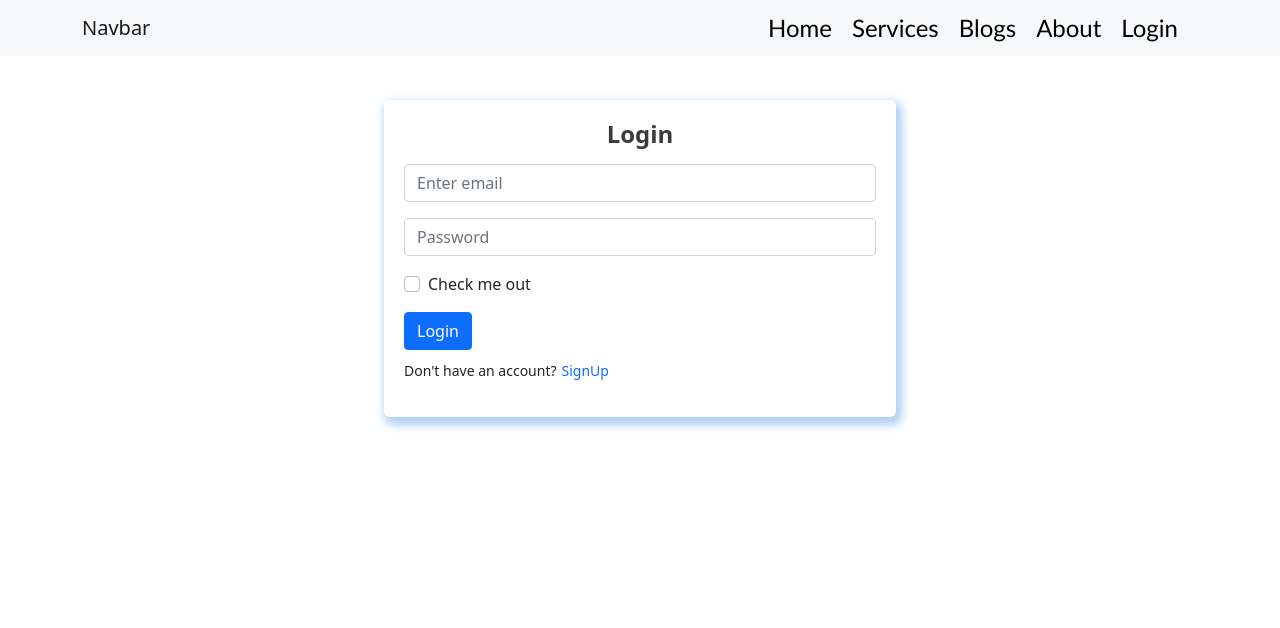
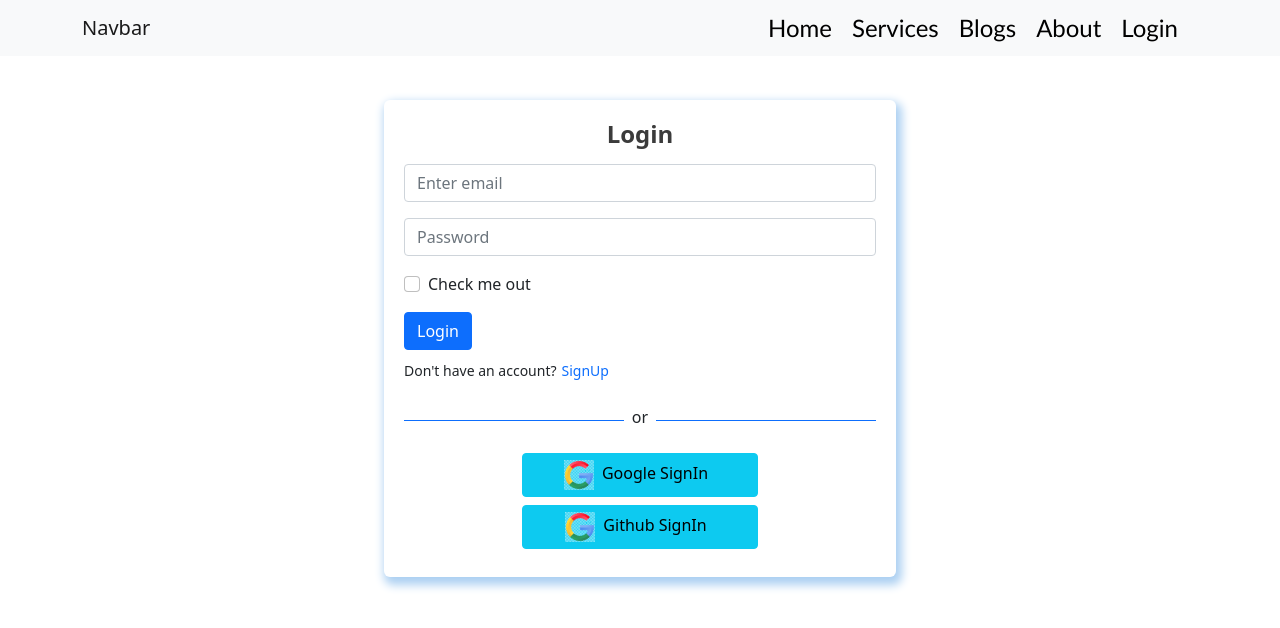
Before and after one commit to laizuakram1/doctor-afra-service, a React (Create React App) app: page /login in a window 1280 px wide. Shown: the top 628 px of the page. Built offline with nearby package versions, Linux system fonts and the light colour scheme.

Commit message:
get input email and password

```diff
--- a/src/Pages/Login/Login.css
+++ b/src/Pages/Login/Login.css
@@ -23,3 +23,10 @@
     text-decoration: none;
     margin-left:5px;
 }
+.orLine{
+    border:1px solid blue;
+    width:50%;
+    height:1px;
+    margin-top: 10px;
+
+}
--- a/src/Pages/Login/Login.js
+++ b/src/Pages/Login/Login.js
@@ -1,20 +1,39 @@
-import React from 'react';
+import React, { useState } from 'react';
 import { Button, Form } from 'react-bootstrap';
 import { Link } from 'react-router-dom';
 import './Login.css';
 
+import SocialLink from '../../Shared/SocialLink/SocialLink';
+
 const Login = () => {
+    const [email, setEmail] = useState('');
+    const [password, setPassword] = useState('');
+    const [error, setError] = useState('');
+    console.log(email, password);
+
+    const handleEmailBlur = event =>{
+        setEmail(event.target.value);
+
+    }
+
+    const handlePasswordBlur = event =>{
+        setPassword(event.target.value);
+    }
+
+    const handleCreateUser = (event)=>{
+        event.preventDefault();
+    }
     return (
         <div className='form-container'>
-            <Form>
+            <Form onSubmit={handleCreateUser}>
                 <h2 className='form-title'>Login</h2>
                 <Form.Group className="mb-3" controlId="formBasicEmail">
 
-                    <Form.Control type="email" placeholder="Enter email" />
+                    <Form.Control onBlur={handleEmailBlur} type="email" placeholder="Enter email" />
                 </Form.Group>
                 <Form.Group className="mb-3" controlId="formBasicPassword">
 
-                    <Form.Control type="password" placeholder="Password" />
+                    <Form.Control onBlur={handlePasswordBlur} type="password" placeholder="Password" />
                 </Form.Group>
                 <Form.Group className="mb-3" controlId="formBasicCheckbox">
                     <Form.Check type="checkbox" label="Check me out" />
@@ -23,6 +42,7 @@ const Login = () => {
                     Login
                 </Button>
                 <p className='form-toggle'>Don't have an account?<Link to='/signUp'>SignUp</Link></p>
+               <SocialLink></SocialLink>
             </Form>
         </div>
     );
--- /dev/null
+++ b/src/Shared/SocialLink/SocialLink.js
@@ -0,0 +1,26 @@
+import React from 'react';
+import googleImg from '../../images/socialBtnIcon/google.png';
+
+const SocialLink = () => {
+    return (
+        <div>
+            <div className='d-flex align-items-center'>
+                <div style={{ height: '1px' }} className='bg-primary w-50'></div>
+                <p className='mt-2 px-2'>or</p>
+                <div style={{ height: '1px' }} className='bg-primary w-50'></div>
+            </div>
+            <button
+                className='btn btn-info w-50 d-block mx-auto my-2'>
+                <img style={{ width: '30px' }} src={googleImg} alt="" />
+                <span className='px-2'>Google SignIn</span>
+            </button>
+            <button
+                className='btn btn-info w-50 d-block mx-auto my-2'>
+                <img style={{ width: '30px' }} src={googleImg} alt="" />
+                <span className='px-2'>Github SignIn</span>
+            </button>
+        </div>
+    );
+};
+
+export default SocialLink;
```
Also changed, not shown: src/Shared/SocialLink/SocialLink.css (added), src/images/socialBtnIcon/google.png (added).
